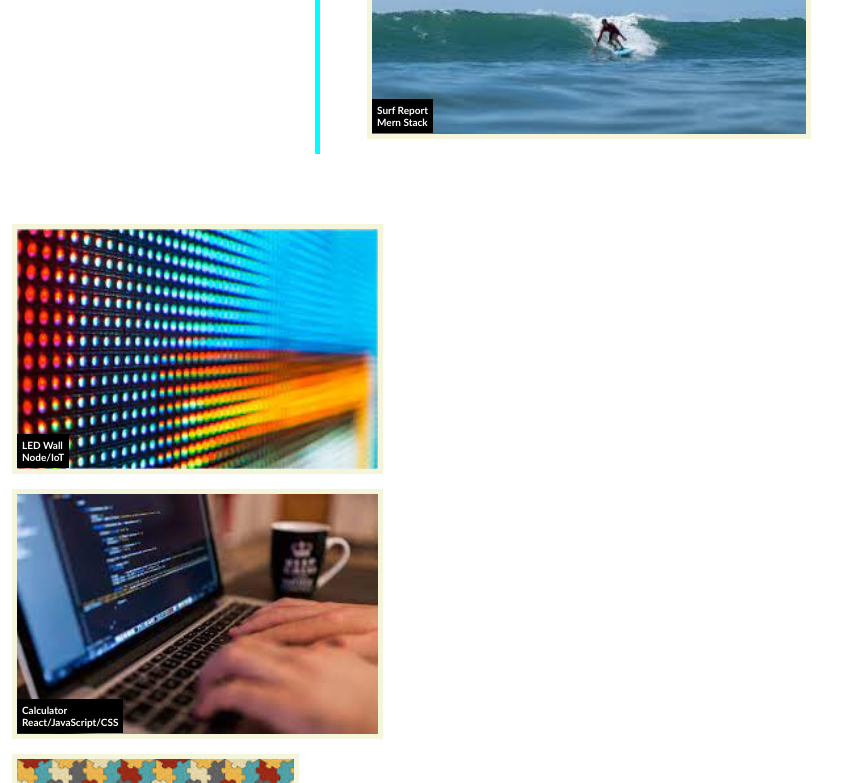
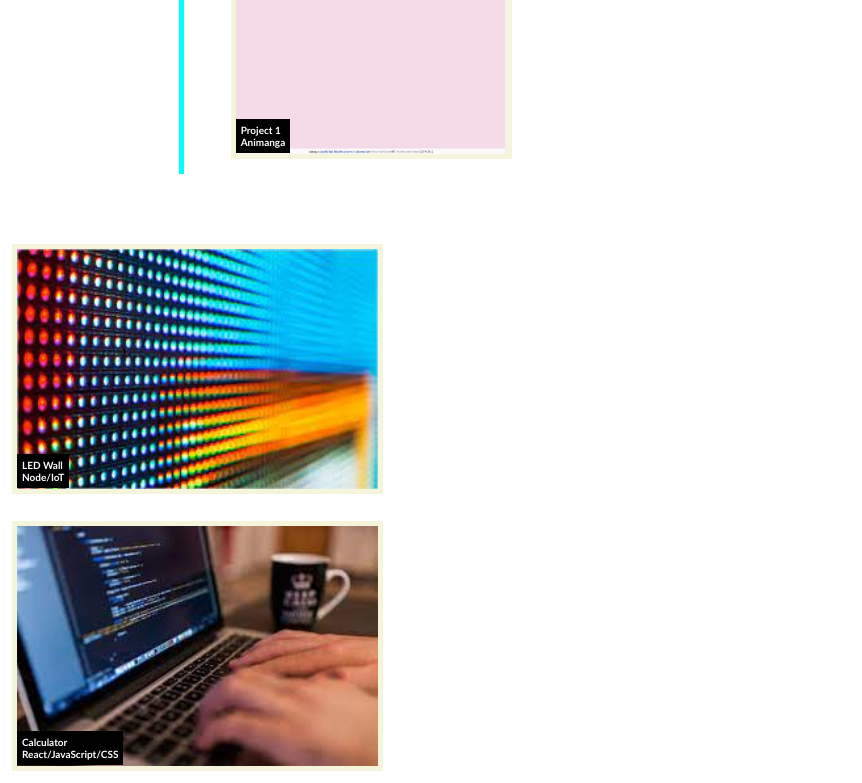
Before and after one commit to dinoarslanovic26/Personal-Portfolio, a plain HTML site: page index.html in a window 1280 px wide. Shown: the part 648-1431 px from the top of the page, without its empty margins (0-862 px from the left). Drawn offline with Linux system fonts and the light colour scheme.

Commit message:
Added the live url to first project completion

```diff
--- a/index.html
+++ b/index.html
@@ -44,14 +44,15 @@
                 </p>
             </div>
         </section>
-
+        <div class="image-grid">
     <section id="Work">
         <div class="section-detail">
             <h2 class="section-title primary-border">Work</h2>
             <div class="item-detail">
                 <a href="#">
-                    <img src="Assets/surf.jpg" alt="Surfing">
-                    <div class="bottom-left">Surf Report<br>Mern Stack</div>
+                    <img src="Assets/animanga.jpg" alt="Animanga">
+                    <a href="https://jshigoodies.github.io/Animanga/">Animanga Live Site</a>
+                    <div class="bottom-left">Project 1 <br>Animanga</div>
                 </a>
             </div>
         </div>
@@ -95,6 +96,7 @@
         </div>
         </figure>
     </div>
+        </div>
     </section>
 
     <section id="Contact Me">
--- a/style.css
+++ b/style.css
@@ -169,6 +169,12 @@ img {
     grid-row-end: 4;
 }
 
+.image-grid {
+    display: grid;
+    grid-template-columns: repeat(2, 1fr);
+    grid-gap: 10px;
+  }
+
 .bottom-left {
     position: absolute;
     bottom: 9px;
```
Also changed, not shown: Assets/animanga.jpg (added).
